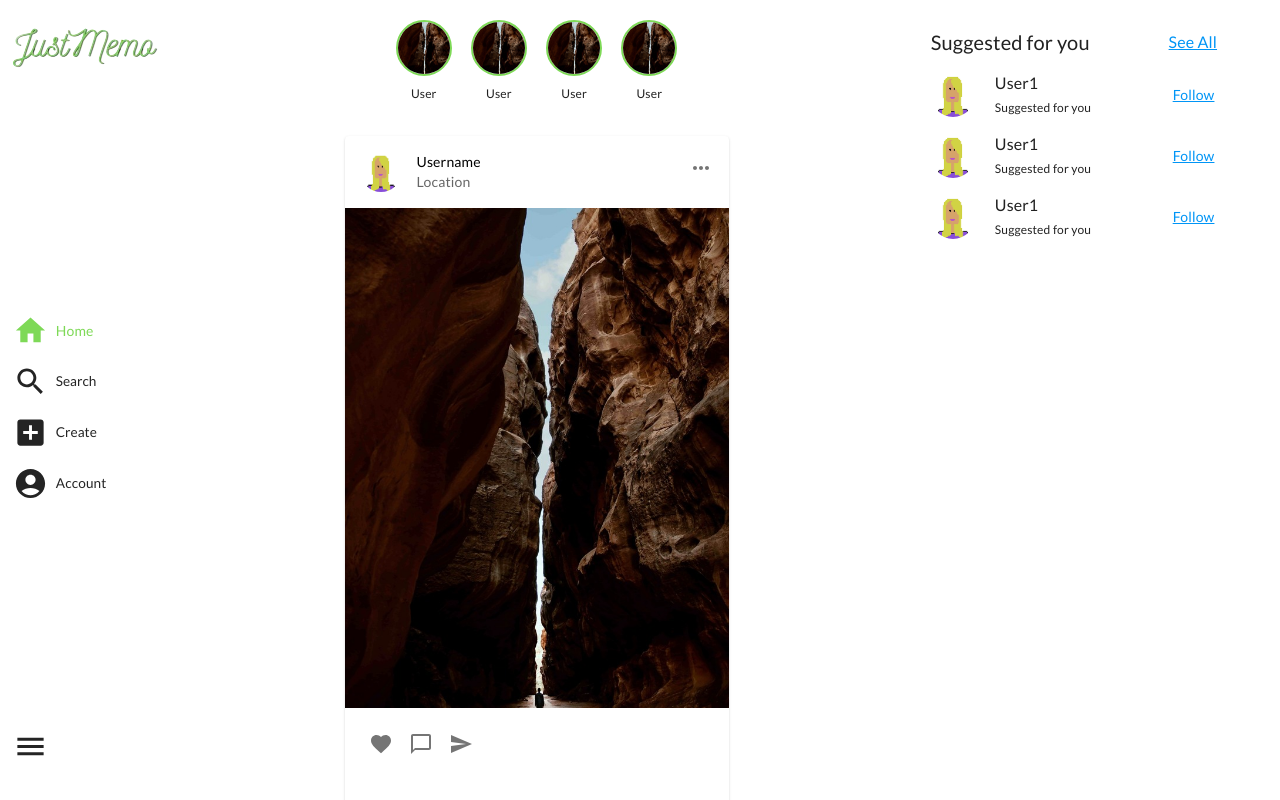
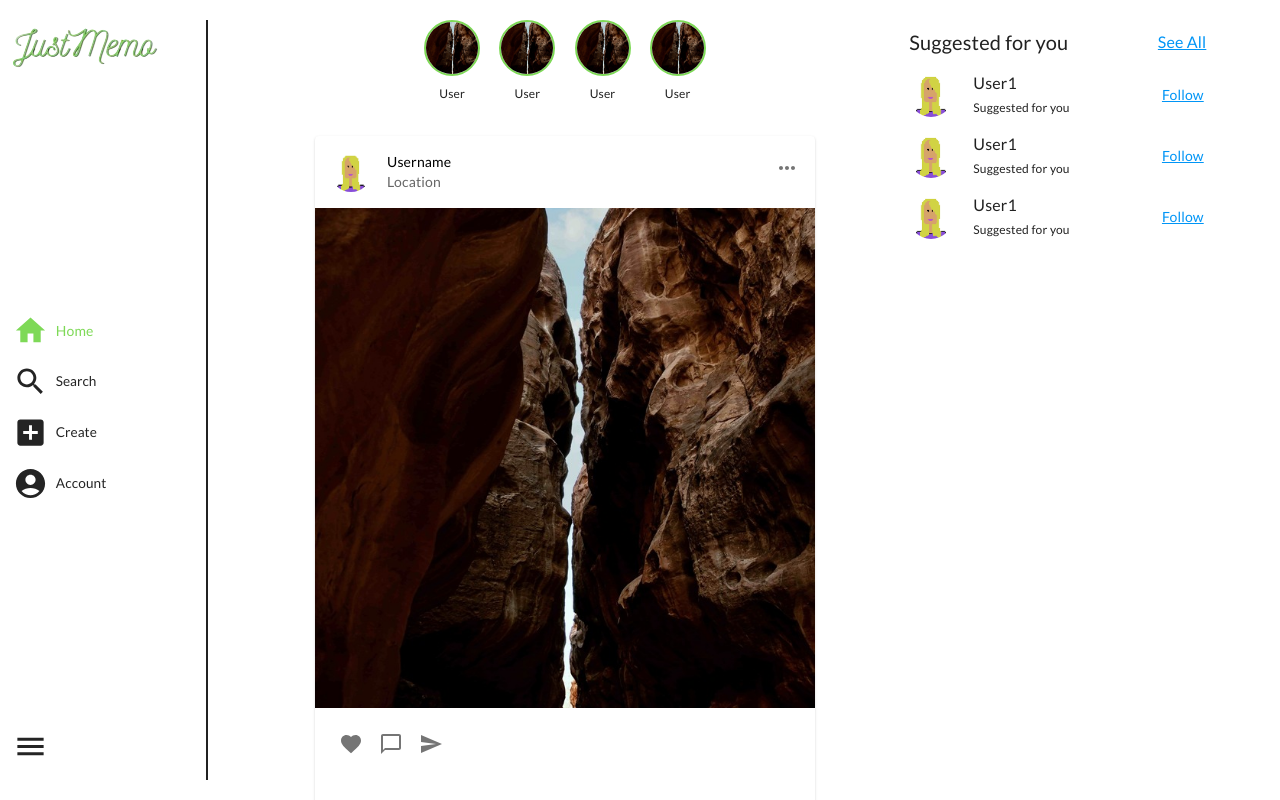
Before and after one commit to JorgeKerilima19/photogallery, a React (Vite) app: page / in a window 1280 px wide. Shown: the top 800 px of the page. Built offline with nearby package versions, Linux system fonts and the light colour scheme.

Commit message:
widths fixed + border menu left

```diff
--- a/src/components/homepage/Post.tsx
+++ b/src/components/homepage/Post.tsx
@@ -1,14 +1,15 @@
 import photo1 from "/assets/photo1.jpg";
 import user1 from "/assets/user1.jpg";
 
-import {Card,
+import {
+  Card,
   CardContent,
   CardHeader,
   CardMedia,
   Avatar,
   IconButton,
-  Typography,} from "@mui/material";
-
+  Typography,
+} from "@mui/material";
 
 import {
   Favorite,
@@ -19,7 +20,7 @@ import {
 
 export const Post = () => {
   return (
-    <Card sx={{ color: "black", maxWidth: "24rem" }}>
+    <Card sx={{ color: "black", maxWidth: "max(80%,25rem)" }}>
       {/* Header with user information */}
       <CardHeader
         avatar={<Avatar src={user1} />}
--- a/src/styles/styles.ts
+++ b/src/styles/styles.ts
@@ -10,7 +10,7 @@ export const MainContainer = styled(Container)({
   display: "flex",
   minHeight: "100vh",
   paddingTop: "1.25rem",
-  gap: "5rem",
+  gap: "2rem",
   justifyContent: "space-between",
   "@media (max-width: 600px)": {
     paddingTop: "0.5rem",
@@ -35,6 +35,9 @@ export const ContainerLeft = styled(Container)({
   position: "sticky",
   top: "0",
   marginLeft: "0",
+  borderRightWidth: "2px",
+  borderRightColor: "#212121",
+  borderRightStyle: "solid",
 });
 
 export const BoxNoPageElements = styled(Box)({
@@ -52,10 +55,11 @@ export const ContainerCenter = styled(Container)({
   flexDirection: "column",
   padding: "0 0 1rem 0.8rem",
   alignItems: "center",
+  width:"60%"
 });
 
 export const ContainerRight = styled(Container)({
-  width: "55%",
+  width: "35%",
 });
 
 export const CustomBottomNavigation = styled(BottomNavigation)({
@@ -75,5 +79,5 @@ export const CustomBottomNavigationAction = styled(BottomNavigationAction)({
   },
   color: "#242424",
   padding: "0",
-  justifyContent:"space-between"
+  justifyContent: "space-between",
 });
```
